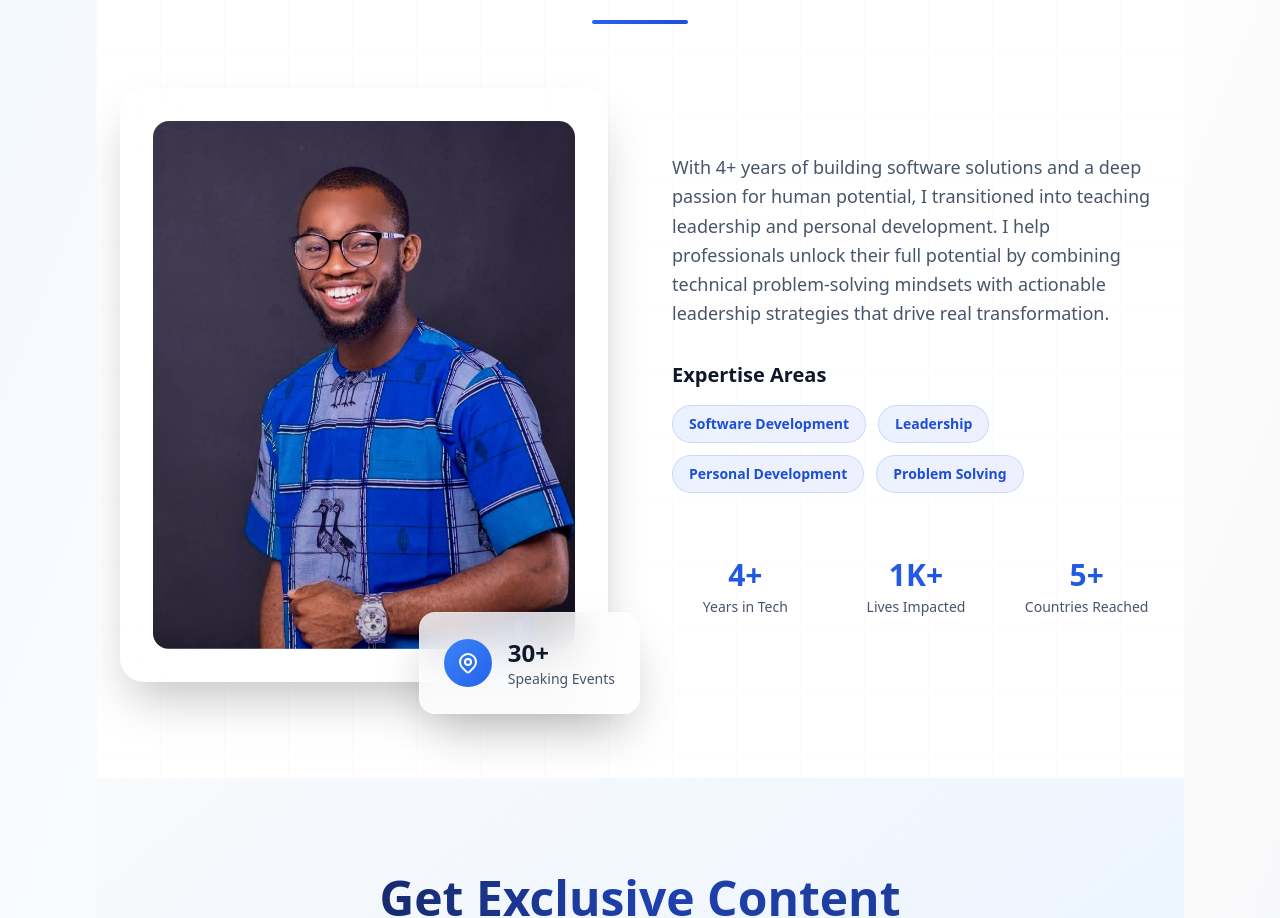
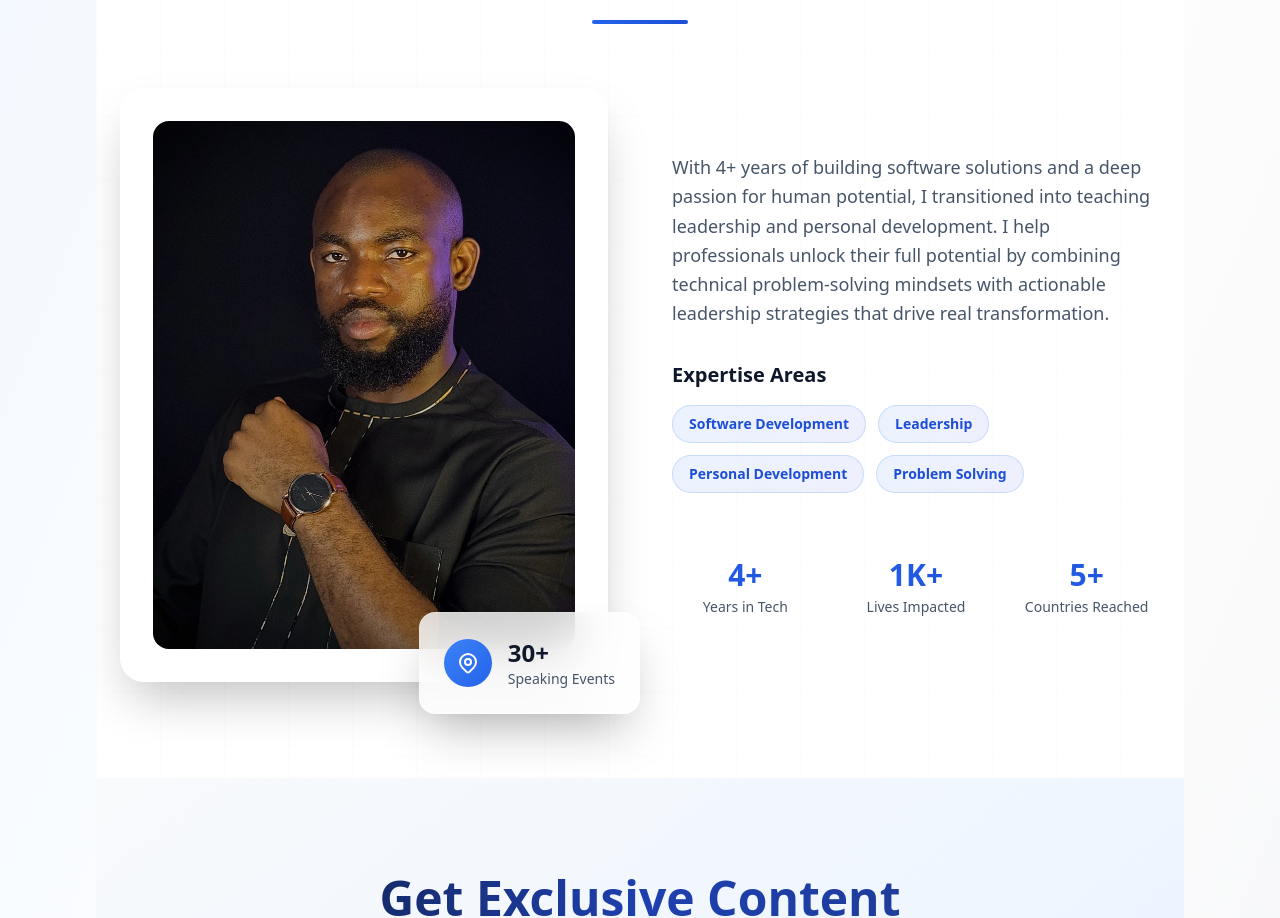
Before and after one commit to davedumto/Dumto, a Next.js app: page / in a window 1280 px wide. Shown: the part 988-1906 px from the top of the page. Built offline with nearby package versions, Linux system fonts and the light colour scheme.

Commit message:
chore: built this speaker portfolio

```diff
--- a/src/components/About.tsx
+++ b/src/components/About.tsx
@@ -38,7 +38,7 @@ export function About() {
               <div className="backdrop-blur-xl bg-white/10 dark:bg-black/10 border border-white/20 dark:border-white/10 rounded-3xl p-8 shadow-2xl">
                 <div className="aspect-[4/5] rounded-2xl overflow-hidden relative">
                   <Image
-                    src="/david.jpg"
+                    src="/dumto.jpg"
                     alt="David Ejere - Public Speaker & Leadership Expert"
                     fill
                     className="object-cover transition-transform duration-500 group-hover:scale-105"
```
Also changed, not shown: public/dumto.jpg (added).
